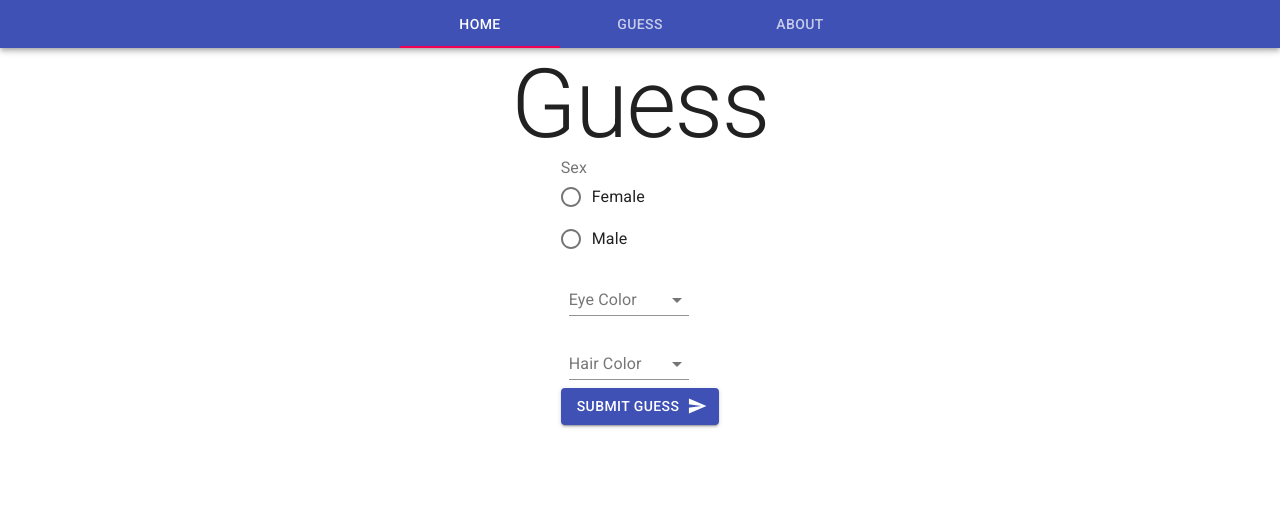
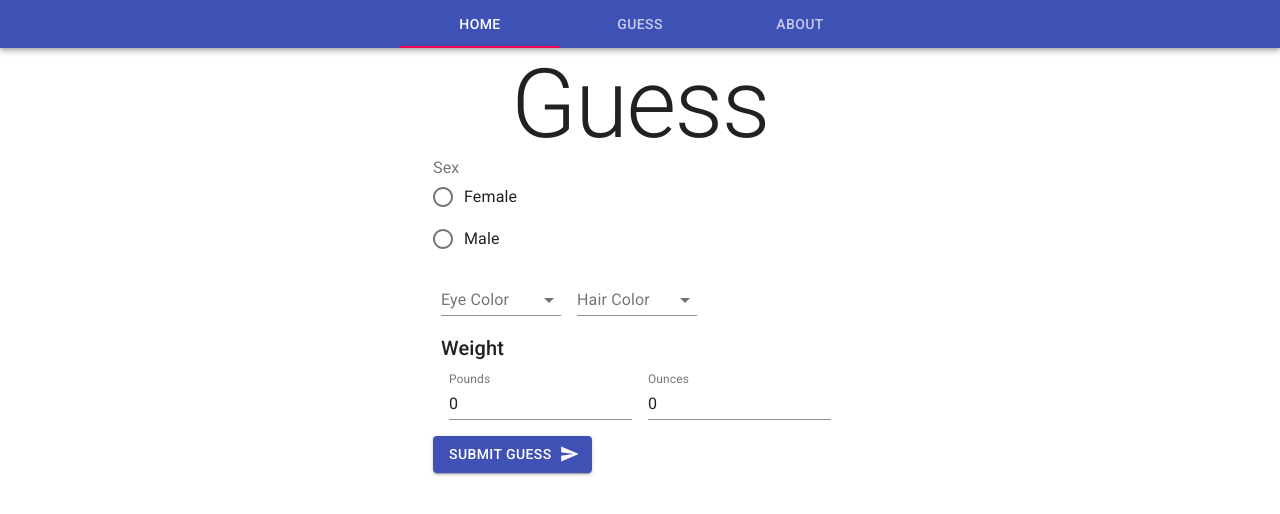
Before and after one commit to SirPotatoIV/babyGamble, a React (Create React App) app: page /guess in a window 1280 px wide. Shown: the top 514 px of the page. Built offline with nearby package versions, Linux system fonts and the light colour scheme; no server answers; the database is empty.

Commit message:
Added weight input.

```diff
--- a/src/components/GuessForm/GuessForm.js
+++ b/src/components/GuessForm/GuessForm.js
@@ -13,6 +13,7 @@ import Select from '@material-ui/core/Select';
 import MenuItem from '@material-ui/core/MenuItem';
 import Radio from '@material-ui/core/Radio';
 import RadioGroup from '@material-ui/core/RadioGroup';
+import Typography from '@material-ui/core/Typography';
 
 const useStyles = makeStyles((theme) => ({
   root: {
@@ -27,16 +28,18 @@ const useStyles = makeStyles((theme) => ({
   textField: {
     margin: theme.spacing(1),
   },
-  textFieldFull: {
-    margin: theme.spacing(1),
-  },
 }));
 
 const GuessForm = () => {
   const [sex, setSex] = useState('');
   const [hairColor, setHairColor] = useState('');
   const [eyeColor, setEyeColor] = useState('');
+  const [weight, setWeight] = useState({ pounds: '0', ounces: '0' });
+  // const [length, setLength] = useState('');
+  // const [date, setDate] = useState('');
+  // const [time, setTime] = useState('');
 
+  console.log(weight);
   const classes = useStyles();
 
   const handleSubmitGuess = async (event) => {
@@ -88,8 +91,6 @@ const GuessForm = () => {
               <MenuItem value="red">Hazel</MenuItem>
             </Select>
           </FormControl>
-        </div>
-        <div>
           <FormControl className={classes.formControl}>
             <InputLabel id="hairColorLabel">Hair Color</InputLabel>
             <Select
@@ -106,6 +107,30 @@ const GuessForm = () => {
             </Select>
           </FormControl>
         </div>
+        <div className={classes.textField}>
+          <Typography variant="h6">Weight</Typography>
+          <TextField
+            className={classes.textField}
+            id="pounds"
+            type="number"
+            label="Pounds"
+            onChange={(event) => {
+              console.log(event.target.value);
+              setWeight({ ...weight, pounds: event.target.value });
+            }}
+            value={weight.pounds}
+          />
+          <TextField
+            className={classes.textField}
+            id="ounces"
+            type="number"
+            label="Ounces"
+            onChange={(event) =>
+              setWeight({ ...weight, ounces: event.target.value })
+            }
+            value={weight.ounces}
+          />
+        </div>
         <Button
           onClick={(event) => handleSubmitGuess(event)}
           variant="contained"
```
Also changed, not shown: 1 other file (tests, documents, lock files or other folders).
